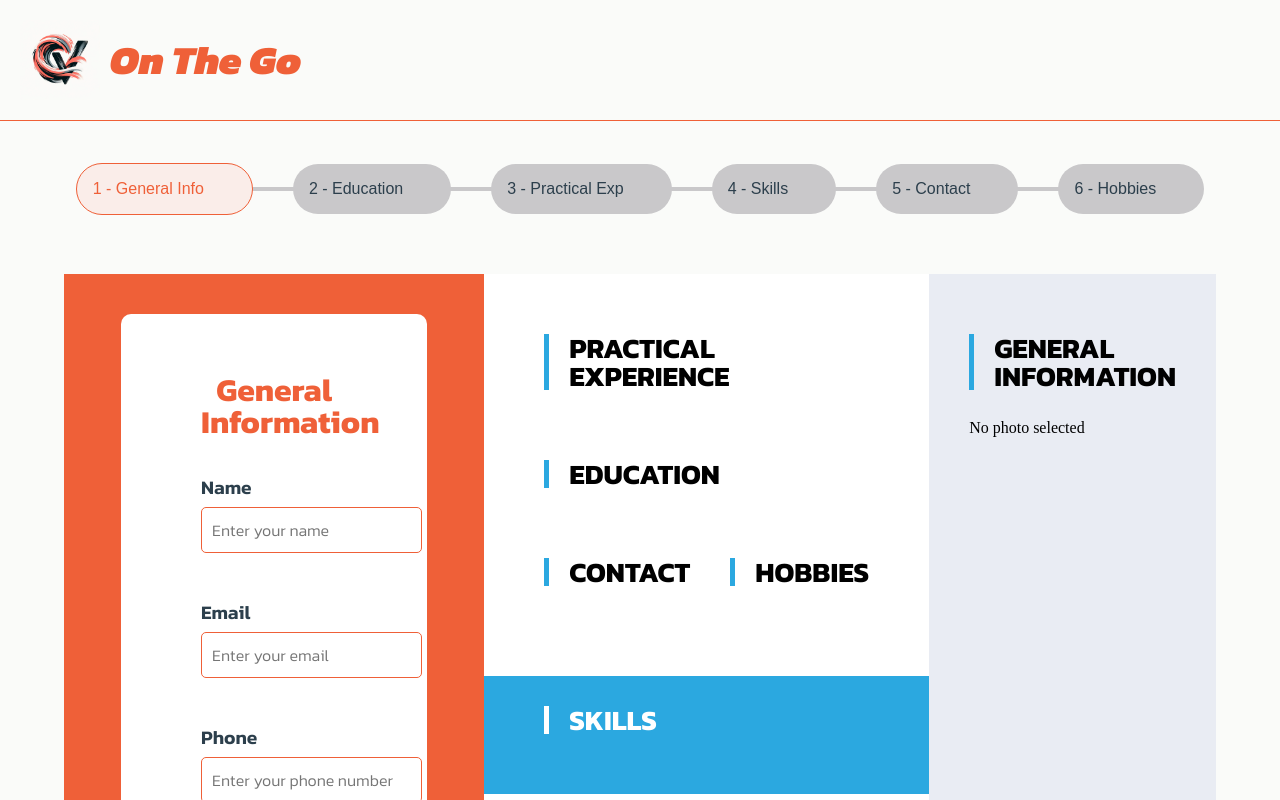
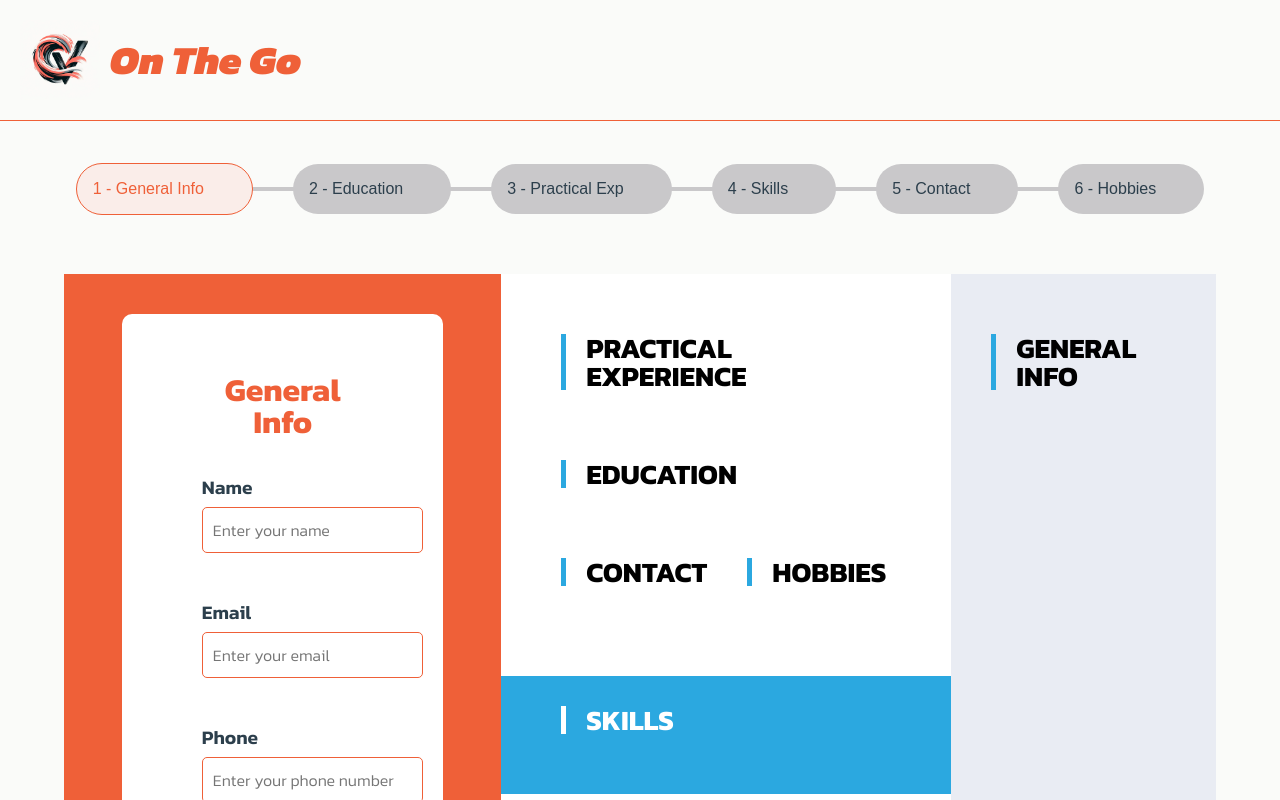
Before and after one commit to Veregorn/TOP-CV-Application, a React (Vite) app: page / in a window 1280 px wide. Shown: the top 800 px of the page. Built offline with nearby package versions, Linux system fonts and the light colour scheme.

Commit message:
CV photo in new place

```diff
--- a/src/assets/data.js
+++ b/src/assets/data.js
@@ -2,7 +2,7 @@ const SECTION_DATA = [
     {
         id: 'generalInfo',
         buttonTitle: 'General Info',
-        longTitle: 'General Information',
+        longTitle: 'General Info',
         fields: [
             {
                 id: 'gi-name',
--- a/src/components/CVFieldPreview.jsx
+++ b/src/components/CVFieldPreview.jsx
@@ -22,12 +22,6 @@ function CVFieldPreview(props) {
                     {props.value == '' ? <p>{props.value}</p> : <p>{formatDate(props.value)}</p>}
                 </div>
             )
-    } else if (props.id == 'gi-photo-preview') {
-        return (
-            <div className='field'>
-                {!props.value ? <p>No photo selected</p> : <img src={props.value} alt='Profile photo' />}
-            </div>
-        )
     } else if (props.id == 'x-preview' || props.id == 'instagram-preview' || props.id == 'linkedin-preview' || props.id == 'github-preview' || props.id == 'youtube-preview' || props.id == 'dribbble-preview' || props.id == 'behance-preview' || props.id == 'twitch-preview') {
         if (props.value != '') {
             return (
--- a/src/components/CVPreview.jsx
+++ b/src/components/CVPreview.jsx
@@ -205,7 +205,6 @@ function CVPreview({
                     countryPreviewText={countryPreviewText}
                     birthDatePreviewText={birthDatePreviewText}
                     genderPreviewText={genderPreviewText}
-                    photoImage={photoImage}
                 />
             )
         }
@@ -240,7 +239,7 @@ function CVPreview({
                     </div>
                     <div className='right-preview'>
                         <div className='right-top-preview'>
-
+                            {photoImage ? <img className='photo-image-preview' src={photoImage} alt='Photo'/> : null}
                         </div>
                         <div className='right-bottom-preview'>
                             {giSection}
--- a/src/components/FormSection.jsx
+++ b/src/components/FormSection.jsx
@@ -7,7 +7,7 @@ import FormSubSection from './FormSubSection';
 
 function FormSection(props) {
 
-    if (props.title == 'General Information') {
+    if (props.title == 'General Info') {
 
         const fields = props.fields.map((field) => {
             if (field.id == 'gi-name') {
--- a/src/components/PreviewSection.jsx
+++ b/src/components/PreviewSection.jsx
@@ -15,7 +15,6 @@ function PreviewSection({
     countryPreviewText,
     birthDatePreviewText,
     genderPreviewText,
-    photoImage,
     // Education props
     schoolPreviewText,
     studiesTitlePreviewText,
@@ -138,14 +137,6 @@ function PreviewSection({
                     key={field.id + ('-preview')}
                     id={field.id + ('-preview')}
                     value={genderPreviewText}
-                />
-            )
-        } else if (field.id == 'gi-photo') {
-            return (
-                <CVFieldPreview
-                    key={field.id + ('-preview')}
-                    id={field.id + ('-preview')}
-                    value={photoImage}
                 />
             )
         }
@@ -638,6 +629,15 @@ function PreviewSection({
                 </div>
             </div>
         )
+    } else if (title == 'General Info') {
+        return (
+            <div className='preview-section'>
+                <h3>{title}</h3>
+                <div className='general-information-container'>
+                    {sectionFields}
+                </div>
+            </div>
+        )
     } else {
         return (
             <div className='preview-section'>
@@ -669,7 +669,6 @@ PreviewSection.propTypes = {
     countryPreviewText: PropTypes.string,
     birthDatePreviewText: PropTypes.string,
     genderPreviewText: PropTypes.string,
-    photoImage: PropTypes.string,
     // Education props
     schoolPreviewText: PropTypes.string,
     studiesTitlePreviewText: PropTypes.string,
--- a/src/styles/CVPreview.css
+++ b/src/styles/CVPreview.css
@@ -75,5 +75,18 @@
     align-items: left;
     justify-content: top;
     background-color: #e9ecf3;
+}
+
+.right-top-preview img {
+    width: 100%;
+    height: 100%;
+}
+
+.right-bottom-preview {
+    flex: 1;
+    display: flex;
+    flex-direction: column;
+    align-items: left;
+    justify-content: top;
     padding: 40px 20px;
 }
--- a/src/styles/PreviewSection.css
+++ b/src/styles/PreviewSection.css
@@ -95,7 +95,7 @@
     display: flex;
     flex-direction: row;
     flex-wrap: wrap;
-    gap: 20px 90px;
+    gap: 20px 100px;
 }
 
 .skill-preview {
```
Also changed, not shown: 1 other file (tests, documents, lock files or other folders).
